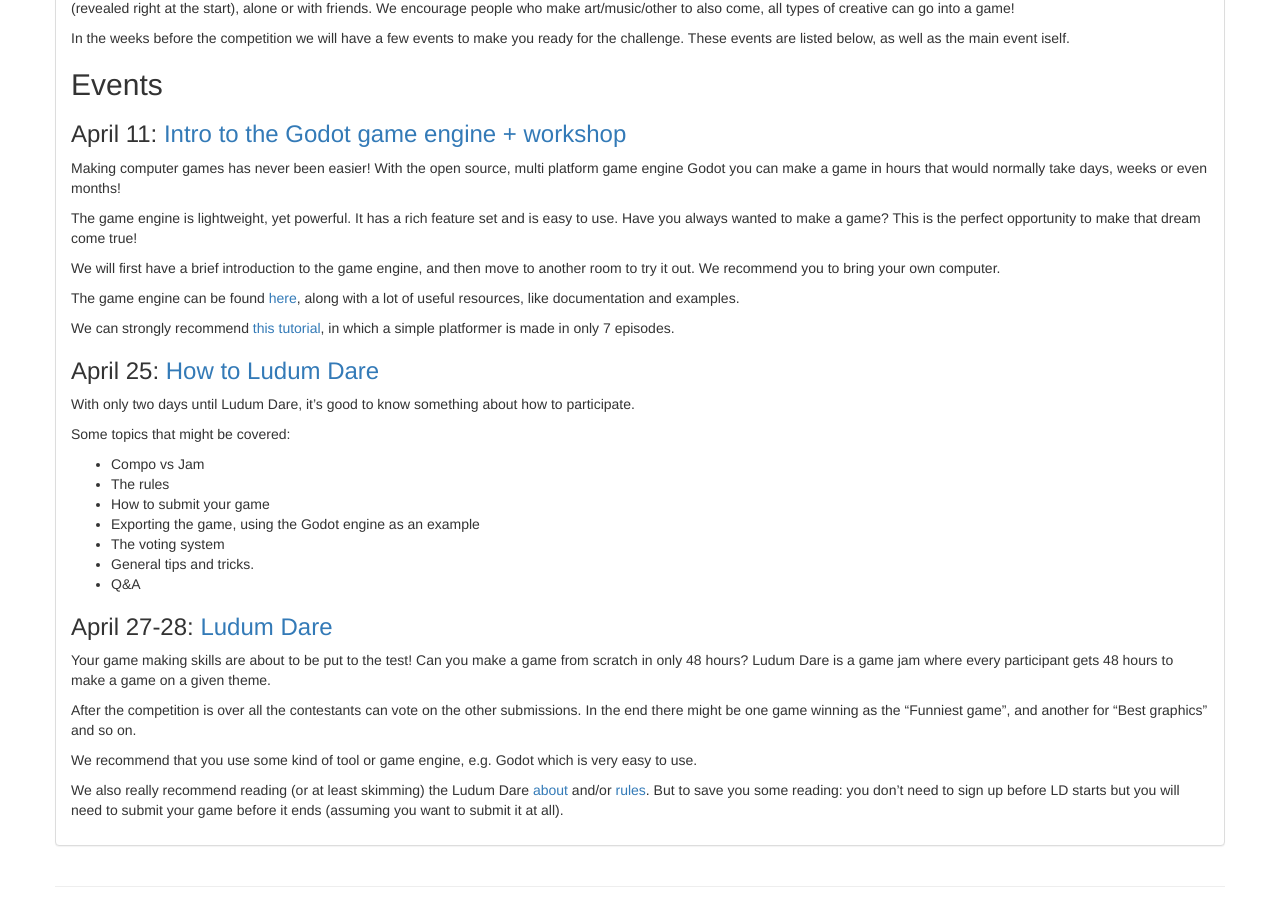
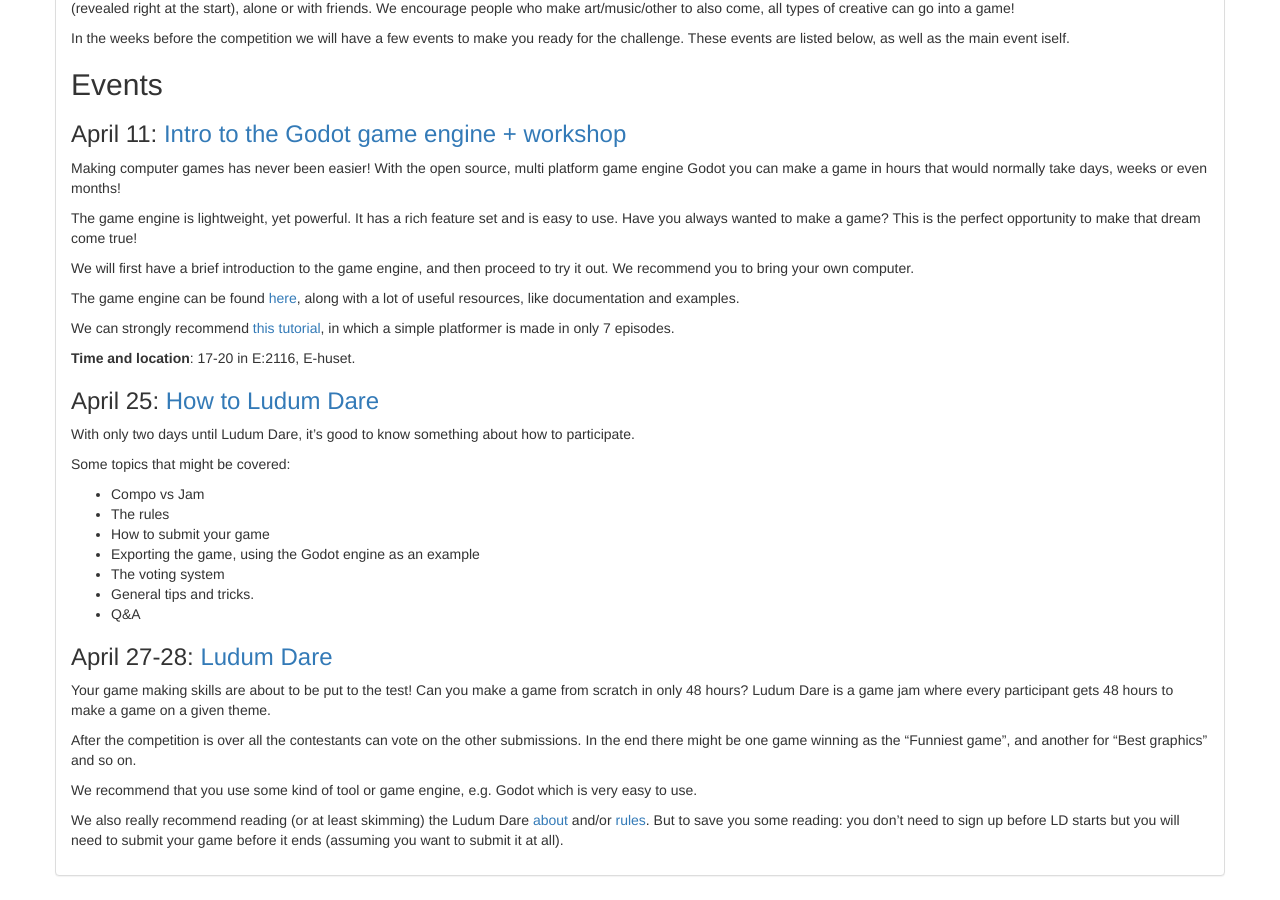
Before and after one commit to Code-at-LTH/code-at-lth.github.io, a Jekyll site: the page built from _posts/2019-03-31-ludumdare.md, in a window 1280 px wide and 900 px high, scrolled down 515 px. Built offline with Jekyll 4.4.1, drawn with Linux system fonts in a browser that asks for light colours; nearby versions of some CDN libraries.

Commit message:
Update 2019-03-31-ludumdare.md

```diff
--- a/_posts/2019-03-31-ludumdare.md
+++ b/_posts/2019-03-31-ludumdare.md
@@ -16,11 +16,13 @@
 
 The game engine is lightweight, yet powerful. It has a rich feature set and is easy to use. Have you always wanted to make a game? This is the perfect opportunity to make that dream come true!
 
-We will first have a brief introduction to the game engine, and then move to another room to try it out. We recommend you to bring your own computer.
+We will first have a brief introduction to the game engine, and then proceed to try it out. We recommend you to bring your own computer.
 
 The game engine can be found [here](https://godotengine.org/), along with a lot of useful resources, like documentation and examples.
 
 We can strongly recommend [this tutorial](https://www.youtube.com/watch?v=wETY5_9kFtA&list=PL9FzW-m48fn2jlBu_0DRh7PvAt-GULEmd&index=1), in which a simple platformer is made in only 7 episodes.
+
+**Time and location**: 17-20 in E:2116, E-huset.
 
 ### April 25: [How to Ludum Dare](https://www.facebook.com/events/428336241042798/)
 
```
